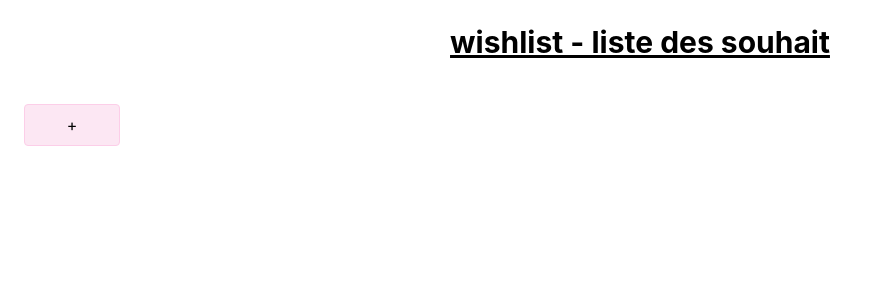
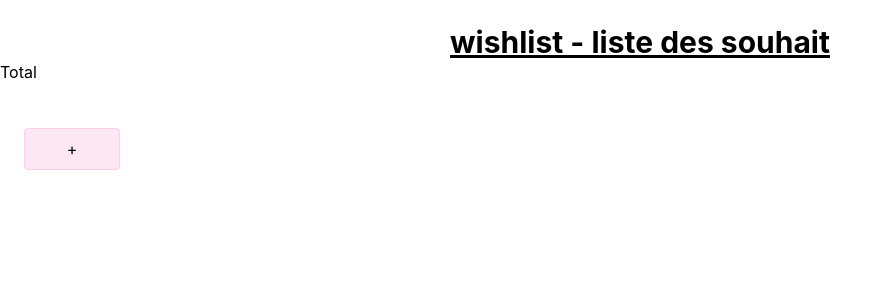
Before and after one commit to Tatiana-Juin/wishlist, a React (Vite) app: page / in a window 1280 px wide. Shown: the top 300 px of the page, without its empty margins (0-893 px from the left). Built offline with nearby package versions, Linux system fonts and the light colour scheme.

Commit message:
Il me reste plus qu'a faire le total

```diff
--- a/src/components/Header.tsx
+++ b/src/components/Header.tsx
@@ -3,10 +3,11 @@
 export default function Header() {
   return (
     <>
-      <header>
+      <header >
           <h1 className="text-3xl font-bold underline text-center mt-6">
               wishlist - liste des souhait
           </h1>
+          <h2 className="bold">Total</h2>
       </header>
     </>
   )
```
